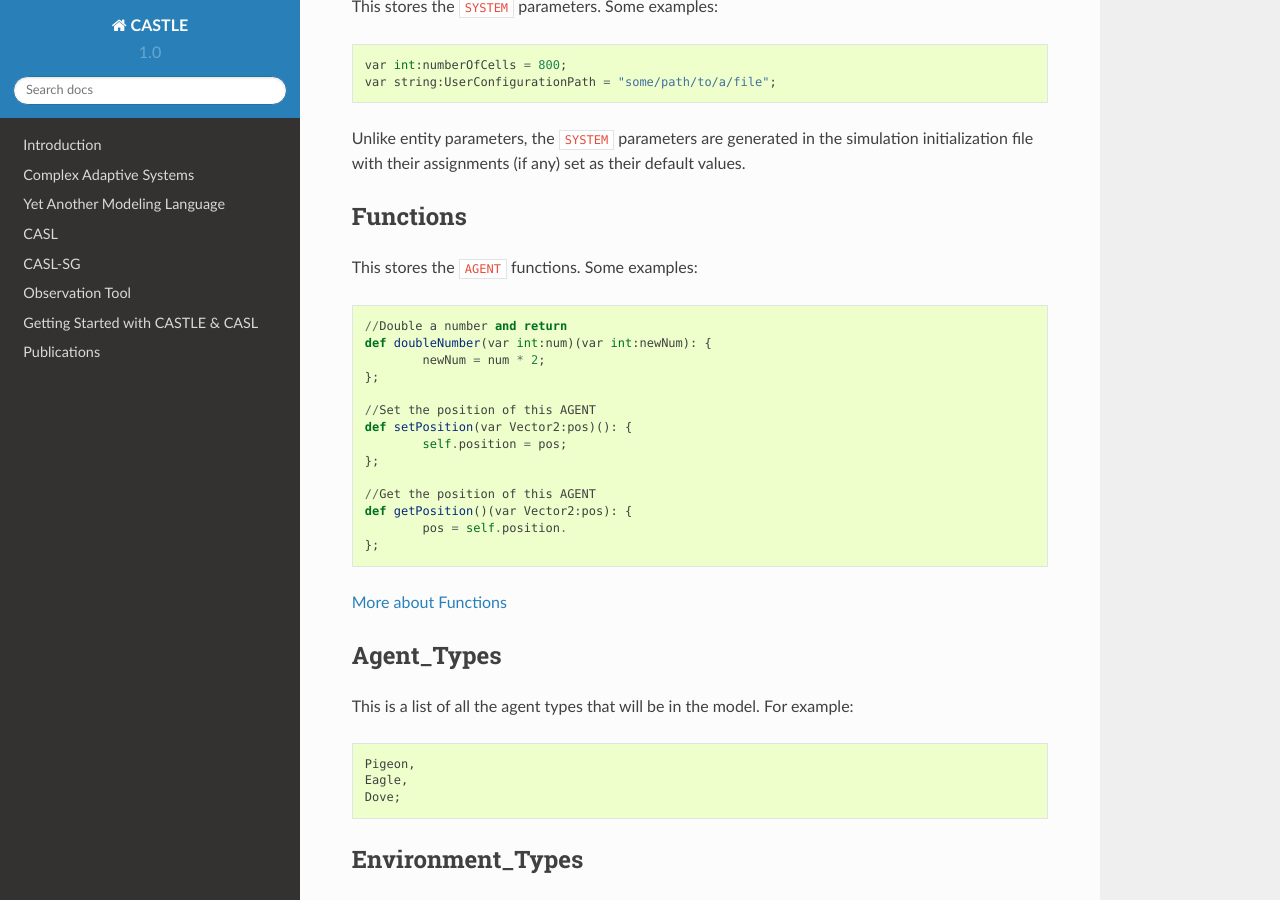
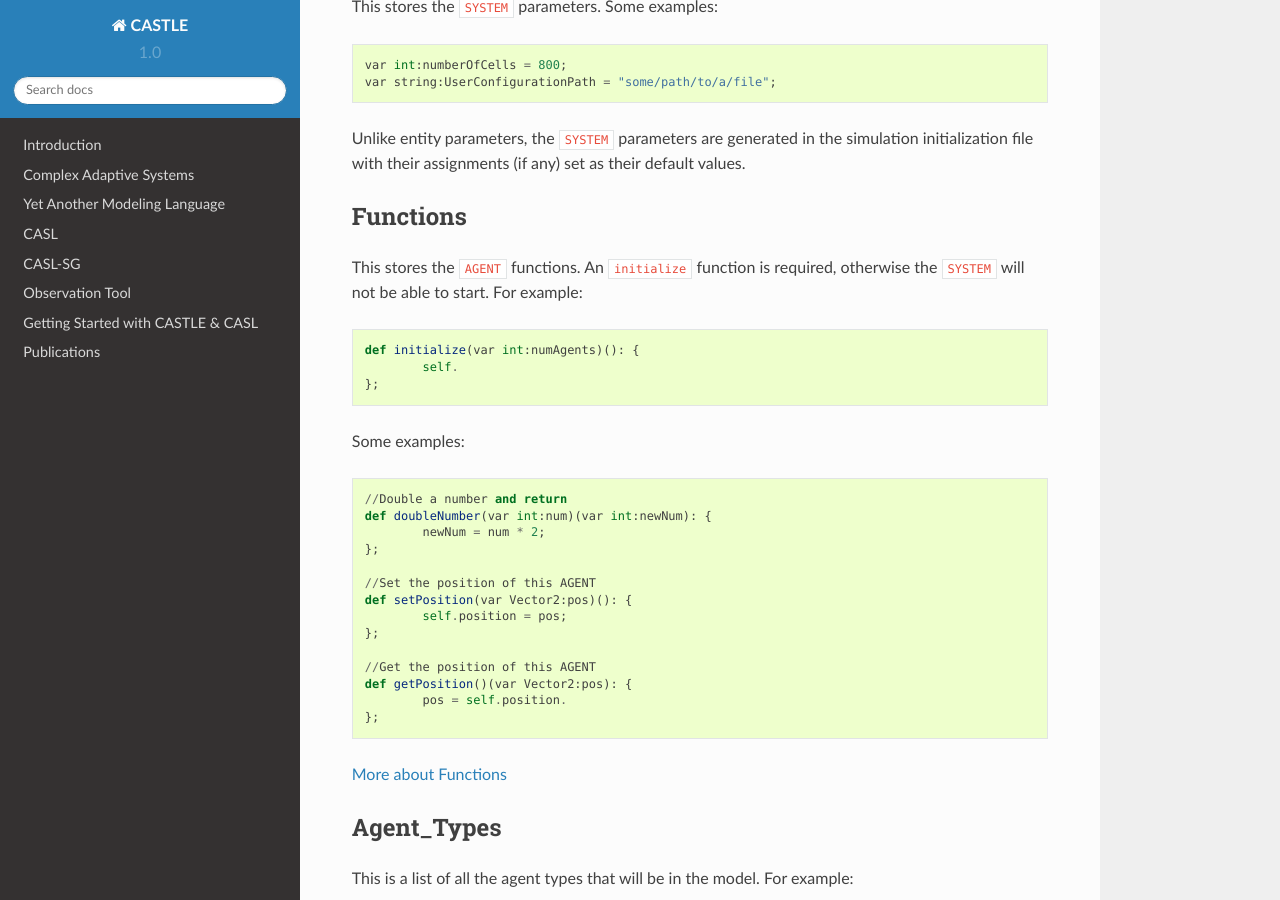
Before and after one commit to CASTLE-FWK/Documentation, a Sphinx documentation site: the page built from source/CASL/System.rst, in a window 1280 px wide and 900 px high, scrolled down 839 px. Built offline with Sphinx 7.4.7 and the Read the Docs theme 2.0.0, drawn with Linux system fonts in a browser that asks for light colours.

Commit message:
adding system docs

```diff
--- a/source/CASL/System.rst
+++ b/source/CASL/System.rst
@@ -35,7 +35,14 @@ Unlike entity parameters, the ``SYSTEM`` parameters are generated in the simulat
 Functions
 ####################
 
-This stores the ``AGENT`` functions. Some examples::
+This stores the ``AGENT`` functions.
+An ``initialize`` function is required, otherwise the ``SYSTEM`` will not be able to start. For example::
+
+	def initialize(var int:numAgents)(): {
+		self.
+	};
+
+Some examples::
 
 	//Double a number and return
 	def doubleNumber(var int:num)(var int:newNum): {
```
